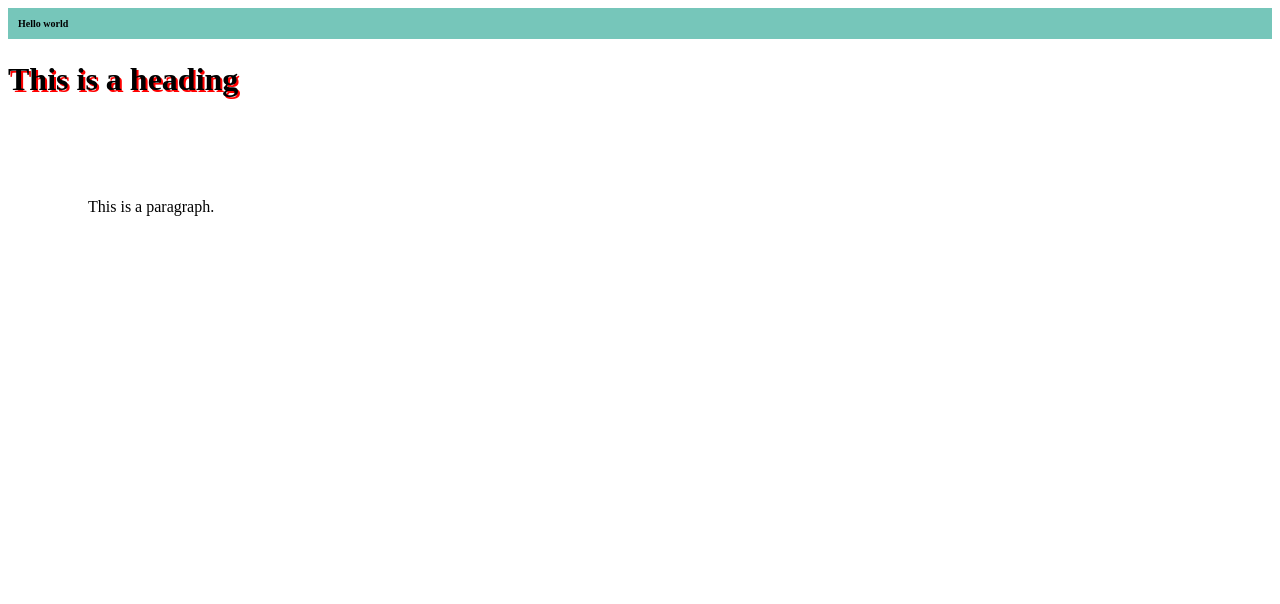
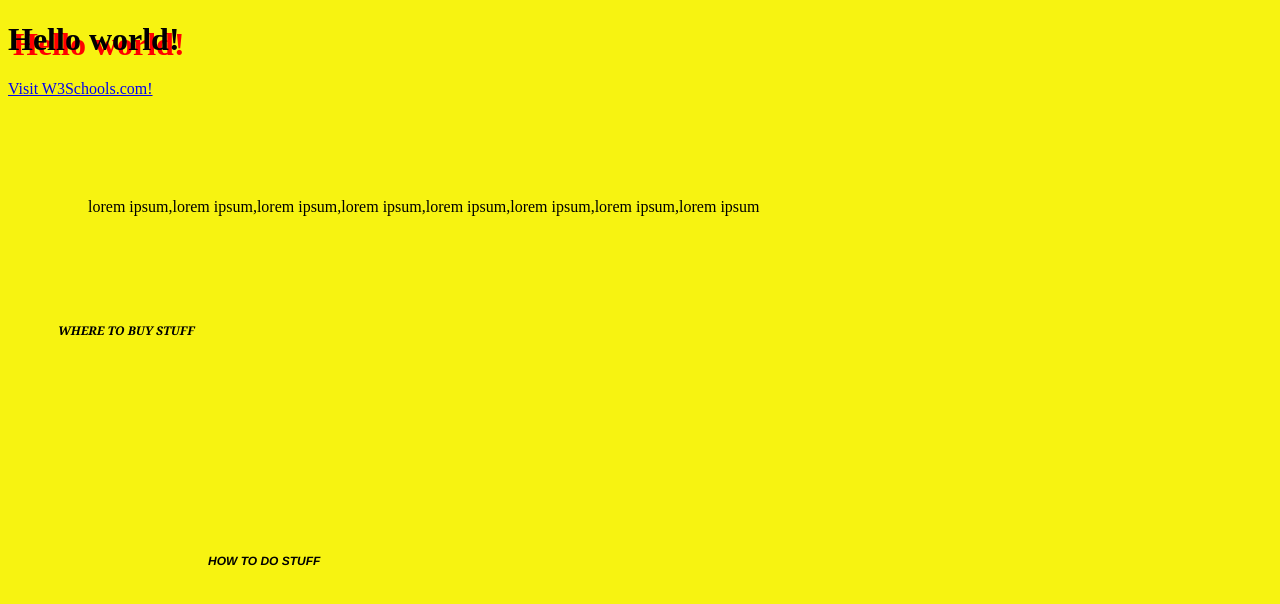
Before and after one commit to vanguzman/Episode1, a plain HTML site: page FEWD/index.html in a window 1280 px wide. Drawn offline with Linux system fonts and the light colour scheme.

Commit message:
Update index.html

```diff
--- a/FEWD/index.html
+++ b/FEWD/index.html
@@ -1,44 +1,73 @@
-<!doctype html>
+<!doctype html>  <!--HTML5 -->
 <html>
 	<head>
-		<!--
-		stylesheet
-		title (that shows up in the tab bar of website)
-		-->
+		<!--stylesheettitle (that shows up in the tab bar of website)-->
+
+		<title>
+			Vanessa's first exercise
+		</title>
+
 	<style>
+
+		body {
+		    background:#f7f311 ;
+
+			}
+
 		h2{
 			font-size:10px;
 			background:#76c6ba;
 			padding:10px;
 		}
 		h1 {
-			text-shadow: 2px 2px #FF0000;
+			text-shadow: 5px 5px #FF0000;
 			}
-p {
+		p.A {
 		    margin-top: 100px;
 		    margin-bottom: 100px;
 		    margin-right: 150px;
 		    margin-left: 80px;
+		    font-family: "Times New Roman", Times, serif;
+		    font: 15px ;
 			}
-	<body background="bgimage.jpg">
-<h1>Hello world!</h1>
-<p><a href="https://www.w3schools.com">Visit W3Schools.com!</a></p>
-</body>
+
+		p.B {
+		    margin-top: 50px;
+		    margin-bottom: 50px;
+		    margin-right: 50px;
+		    margin-left: 50px;
+		    font: italic bold 12px/30px Georgia, serif;
+			}
+
+		p.C {
+		    margin-top: 200px;
+		    margin-bottom: 200px;
+		    margin-right: 200px;
+		    margin-left: 200px;
+			font: italic bold 12px/30px  Helvetica, serif;
+
+			}
 
 	</style>
 	</head>
+
+
+
 <body>
-		<h2>Hello world</h2>
+<h1 >Hello world!</h1>
 
-	</body>
 
-	<head>
-  <link rel="stylesheet" href="styles.css">
-</head>
-<body>
+<p><a href="https://www.w3schools.com">Visit W3Schools.com!</a></p>
 
-<h1>This is a heading</h1>
-<p>This is a paragraph.</p>
+		<p  class="A">lorem ipsum,lorem ipsum,lorem ipsum,lorem ipsum,lorem ipsum,lorem ipsum,lorem ipsum,lorem ipsum</p>
+
+		<p  class="B">WHERE TO BUY STUFF</p>
+
+		<p class="C">HOW TO DO STUFF</p>
+
+
+
+
 
 </body>
 </html>
```
Lines whose indentation alone changed are shown as unchanged.
